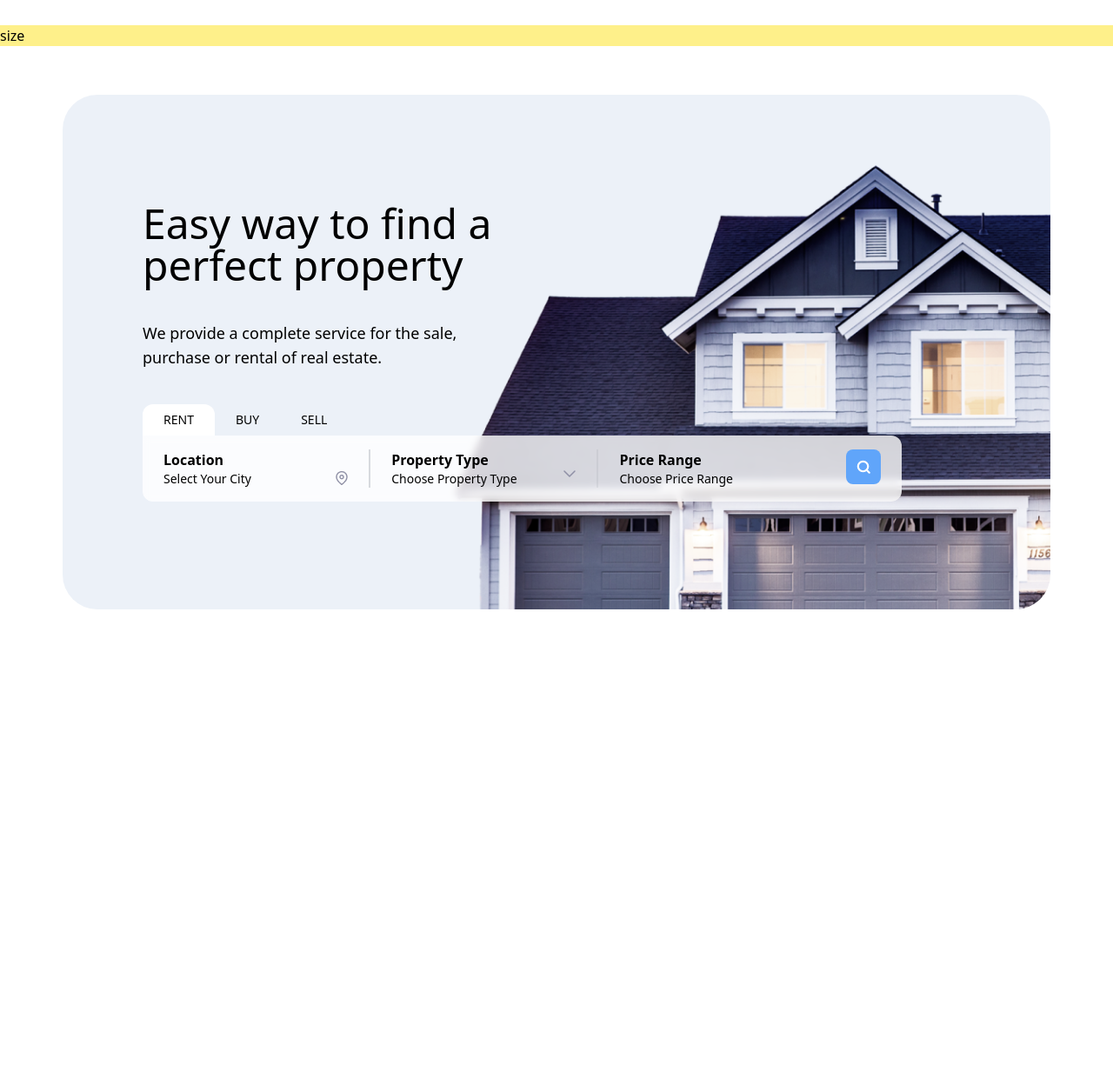
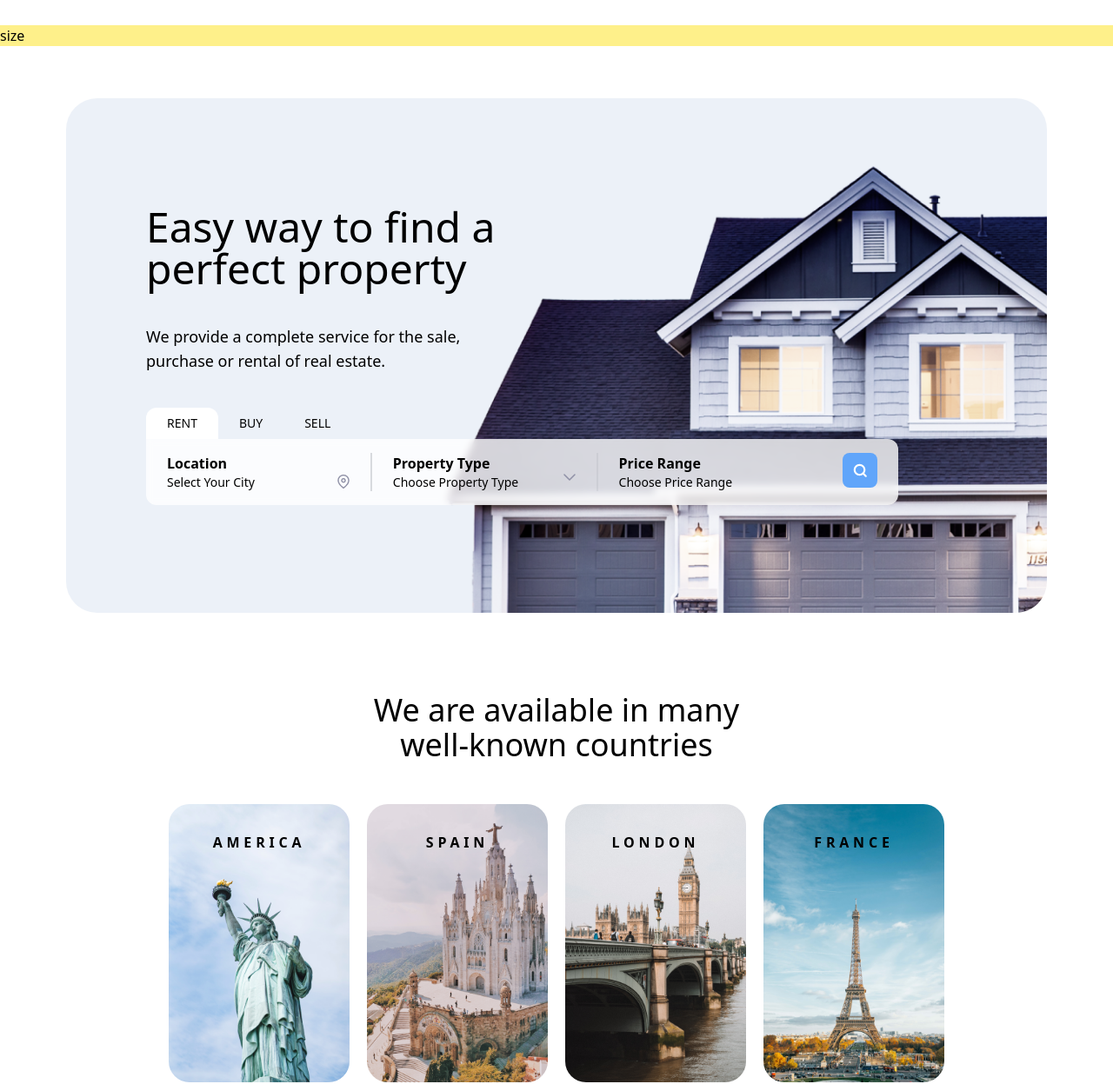
Before and after one commit to Nemure231/landing-page-2, a plain HTML site: page index.html in a window 1280 px wide. Shown: the part 65-1312 px from the top of the page at 87% size. Before the commit the page ends 822 px from the top, so only its background shows below. Drawn offline with nearby package versions, Linux system fonts and the light colour scheme.

Commit message:
add section 2

```diff
--- a/index.html
+++ b/index.html
@@ -21,7 +21,8 @@
             </div>
             <div
                 class="lg:mt-0 md:mt-0 mt-5 flex-1 lg:order-2 md:order-2 order-3 lg:basis-1/2 md:basis-[70%] basis-full font-light w-full">
-                <div class="flex flex-wrap space-x-12 lg:justify-end justify-center items-center uppercase lg:text-sm md:text-sm sm:text-sm text-xs">
+                <div
+                    class="flex flex-wrap lg:space-x-12 md:space-x-12 sm:space-x-12 space-x-7 lg:justify-end justify-center items-center uppercase lg:text-sm md:text-sm sm:text-sm text-xs">
                     <a href="./index.html" class="">
                         Home
                     </a>
@@ -51,18 +52,19 @@
     <main class="flex-1 w-full h-full my-12 overflow-hidden">
         <!-- Section One -->
 
-        <section class="max-w-6xl h-auto mx-auto relative" id="#home">
-            <div class="bg-cover bg-clip-content p-2 bg-no-repeat lg:bg-right md:bg-center bg-center rounded-[3rem] h-auto w-full"
+        <section class="max-w-6xl h-auto mx-auto relative">
+            <div class="bg-cover bg-clip-content p-3 bg-no-repeat lg:bg-right md:bg-center bg-center rounded-[3rem] h-auto w-full"
                 style="background-image: url('./assets/img/section_1/img_1.png');">
                 <div class="lg:py-28 lg:px-20 md:py-16 md:px-6 sm:py-1 sm:px-6 py-1 px-2">
                     <div class="flex flex-wrap flex-col p-3">
                         <div class="flex-1 lg:w-1/2 md:w-3/5 sm:w-3/5 w-full h-max lg:mb-10 md:mb-10 sm:mb-3 mb-2">
-                            <h1 class="lg:text-5xl md:text-4xl sm:text-3xl text-xl font-medium leading-snug">
+                            <h1 class="lg:text-5xl md:text-4xl sm:text-3xl text-2xl font-medium leading-snug">
                                 Easy way to find a
                                 perfect property
                             </h1>
                         </div>
-                        <div class="flex-1 font-light lg:text-lg md:text-lg text-sm lg:w-2/5 md:w-2/5 sm:w-2/5 w-3/4 h-max leading-relaxed lg:mb-10 md:mb-10 sm:mb-3 mb-2">
+                        <div
+                            class="flex-1 font-light lg:text-lg md:text-lg text-sm lg:w-2/5 md:w-2/5 sm:w-2/5 w-3/4 h-max leading-relaxed lg:mb-10 md:mb-10 sm:mb-3 mb-2">
                             We provide a complete service for the sale,
                             purchase or rental of real estate.
                         </div>
@@ -79,7 +81,8 @@
                                     Sell
                                 </button>
                             </div>
-                            <div class="flex lg:flex-row md:flex-row sm:flex-row flex-col lg:py-4 md:py-4 py-2 rounded-b-xl rounded-tr-xl backdrop-blur-sm bg-white/80 ">
+                            <div
+                                class="flex lg:flex-row md:flex-row sm:flex-row flex-col lg:py-4 md:py-4 py-2 rounded-b-xl rounded-tr-xl backdrop-blur-sm bg-white/80 ">
                                 <div class="lg:px-6 md:px-6 px-3 flex-1 border-r-2 border-gray-500/25">
                                     <span class="font-semibold lg:text-base md:text-base text-sm">
                                         Location
@@ -102,7 +105,8 @@
                                             Choose Property Type
                                         </div>
                                         <div class="flex-none">
-                                            <img class="lg:w-auto lg:h-auto md:w-auto md:w-auto w-auto h-auto" src="./assets/img/section_1/img_4.svg" alt="">
+                                            <img class="lg:w-auto lg:h-auto md:w-auto md:w-auto w-auto h-auto"
+                                                src="./assets/img/section_1/img_4.svg" alt="">
                                         </div>
                                     </div>
                                 </div>
@@ -115,10 +119,13 @@
                                     </div>
                                 </div>
                                 <div class="lg:px-6 md:px-6 px-3 flex-none">
-                                    <div class="flex lg:justify-center md:justify-center sm:justify-center justify-end items-center">
-                                        <button class="bg-blue-400 rounded-lg lg:py-3 lg:px-3 md:py-3 md:px-3 sm:py-3 sm:px-3 px-6 py-2">
+                                    <div
+                                        class="flex lg:justify-center md:justify-center sm:justify-center justify-end items-center">
+                                        <button
+                                            class="bg-blue-400 rounded-lg lg:py-3 lg:px-3 md:py-3 md:px-3 sm:py-3 sm:px-3 px-6 py-2">
                                             <!-- <div class="flex "> -->
-                                                <img class="h-auto lg:w-4 md:w-4 sm:w-4 w-3" src="./assets/img/section_1/img_3.svg" alt="">
+                                            <img class="h-auto lg:w-4 md:w-4 sm:w-4 w-3"
+                                                src="./assets/img/section_1/img_3.svg" alt="">
                                             <!-- </div> -->
 
                                         </button>
@@ -135,6 +142,38 @@
         </section>
         <!-- End Section One -->
 
+        <section class="lg:max-w-4xl max-w-xl h-auto mx-auto relative my-20">
+            <div class="lg:w-1/2 md:w-2/3 sm:w-1/2 w-2/3 mb-12 flex flex-col justify-center mx-auto">
+                <div class="font-medium lg:text-4xl md:text-3xl sm:text-2xl text-xl text-center ">
+                    We are available in many
+                    well-known countries
+                </div>
+            </div>
+            <div class="grid lg:grid-cols-4 grid-cols-2 lg:gap-x-4 lg:gap-y-4 gap-x-0 gap-y-6 justify-items-center font-semibold lg:text-base md:text-base text-sm tracking-[0.3em]">
+                <div class="p-8 bg-cover bg-no-repeat lg:h-80 lg:w-52 md:h-80 md:w-52 sm:h-72 sm:w-48 h-64 w-40 rounded-3xl text-center" style="background-image: url('./assets/img/section_2/img_1.png');">
+                    <span class="antialiased uppercase">
+                        America
+                    </span>
+                </div>
+                <div class="p-8 bg-cover bg-no-repeat lg:h-80 lg:w-52 md:h-80 md:w-52 sm:h-72 sm:w-48 h-64 w-40 rounded-3xl text-center" style="background-image: url('./assets/img/section_2/img_2.png');">
+                    <span class="antialiased uppercase">
+                        Spain
+                    </span>
+                </div>
+                <div class="p-8 bg-cover bg-no-repeat lg:h-80 lg:w-52 md:h-80 md:w-52 sm:h-72 sm:w-48 h-64 w-40 rounded-3xl text-center" style="background-image: url('./assets/img/section_2/img_3.png');">
+                    <span class="antialiased uppercase">
+                        London
+                    </span>
+                </div>
+                <div class="p-8 bg-cover bg-no-repeat lg:h-80 lg:w-52 md:h-80 md:w-52 sm:h-72 sm:w-48 h-64 w-40 rounded-3xl text-center" style="background-image: url('./assets/img/section_2/img_4.png');">
+                    <span class="antialiased uppercase">
+                        France
+                    </span>
+                </div>
+
+            </div>
+        </section>
+
     </main>
 
 
```
Also changed, not shown: assets/img/section_2/img_3.png (renamed from assets/img/section_2/igm_3.png).
